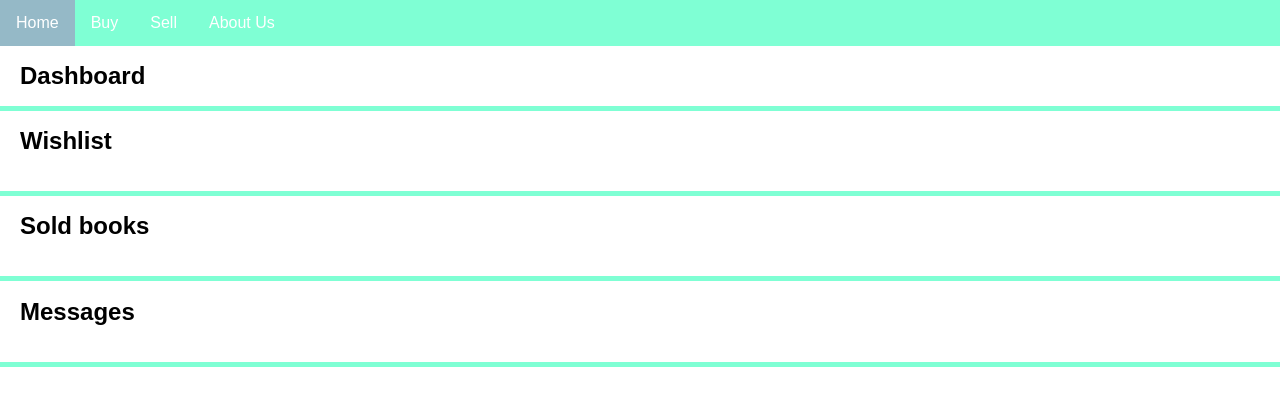
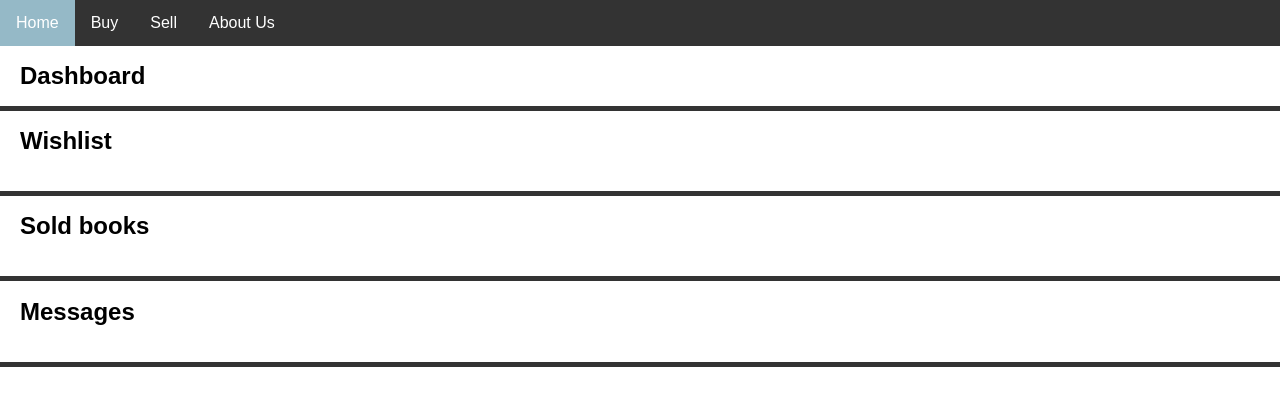
Before and after one commit to jleong8/bookdock, a PHP site: page /landing.php in a window 1280 px wide. Shown: the top 406 px of the page. Run offline with PHP 8.4, Linux system fonts and the light colour scheme.

Commit message:
changed color back

```diff
--- a/header.php
+++ b/header.php
@@ -1,7 +1,7 @@
 <!DOCTYPE html>
 <html>
       <head>
-            <link rel="stylesheet" type="text/css" href="style.css">
+            <link rel="stylesheet" type="text/css" href="styles.css">
             <meta charset="utf-8">
             <title>Book Dock</title>
 
--- a/landing.php
+++ b/landing.php
@@ -11,15 +11,15 @@
 
 <div class="ui column centered grid">
 <h1>Dashboard</h1>
-<hr style="height:5px;border:none;color:#7FFFD4;background-color:#7FFFD4;" />
+<hr style="height:5px;border:none;color:#333;background-color:#333;" />
 <h1>Wishlist</h1>
 <br>
-<hr style="height:5px;border:none;color:#7FFFD4;background-color:#7FFFD4;" />
+<hr style="height:5px;border:none;color:#333;background-color:#333;" />
 <h1>Sold books</h1>
 <br>
-<hr style="height:5px;border:none;color:#7FFFD4;background-color:#7FFFD4;" />
+<hr style="height:5px;border:none;color:#333;background-color:#333;" />
 <h1>Messages</h1>
 <br>
-<hr style="height:5px;border:none;color:#7FFFD4;background-color:#7FFFD4;" />
+<hr style="height:5px;border:none;color:#333;background-color:#333;" />
 
 </div>
--- a/style.css
+++ b/styles.css
@@ -2,7 +2,7 @@
 
 .navbar {
       overflow: hidden;
-      background-color: #7FFFD4;
+      background-color: #333;
       font-family: Arial;
 }
 
```
